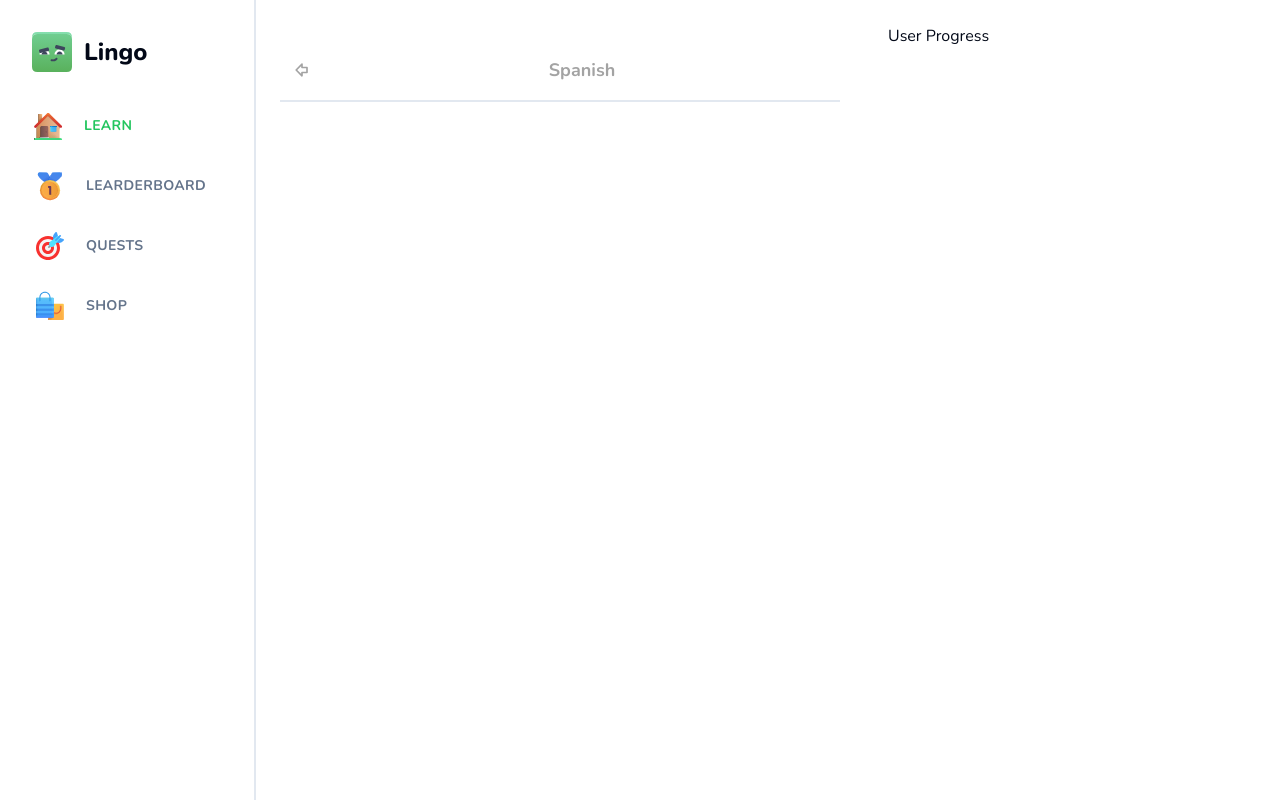
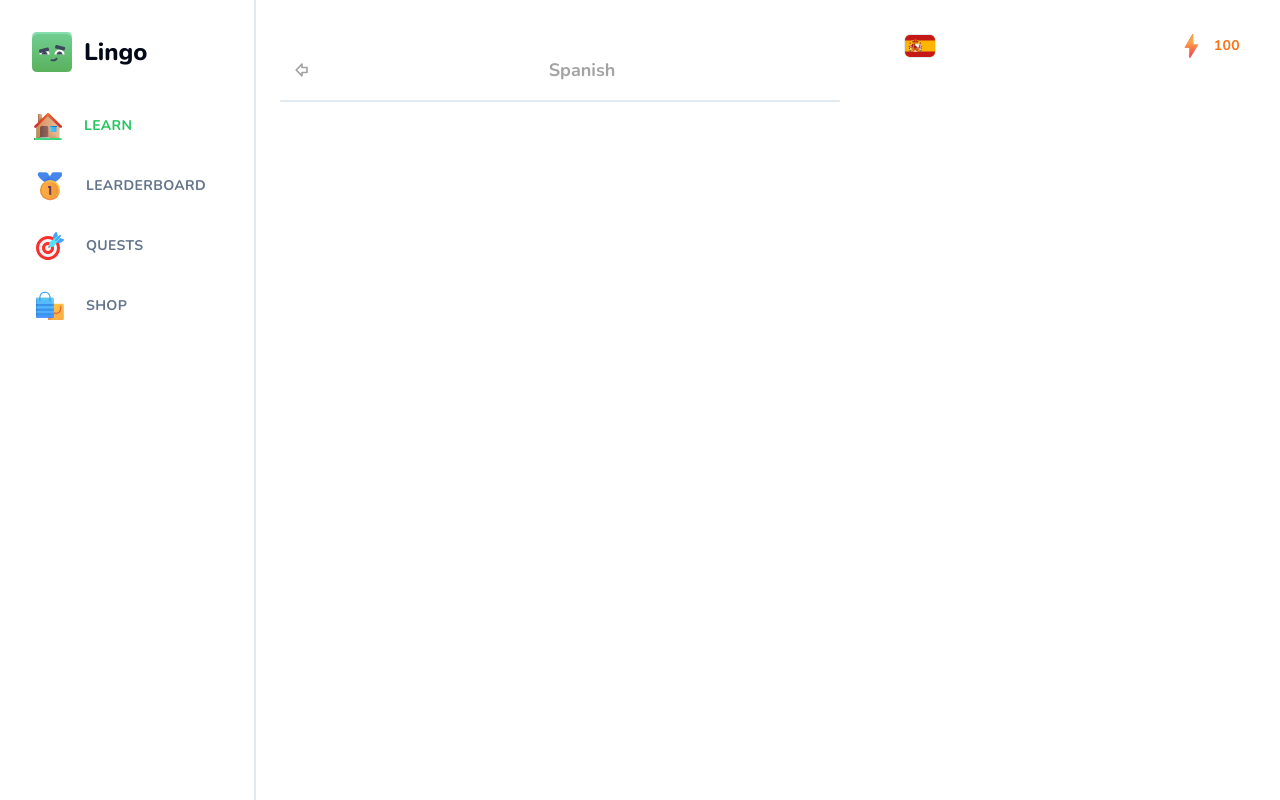
Before and after one commit to myk-francis/next-lingo, a Next.js app: page /learn in a window 1280 px wide. Built offline with nearby package versions, Linux system fonts and the light colour scheme.

Commit message:
Update: user-progress added points

```diff
--- a/app/(main)/learn/page.tsx
+++ b/app/(main)/learn/page.tsx
@@ -12,7 +12,11 @@
       </FeedWrapper>
       <StickyWrapper>
         <UserProgress
-          activeCourse={{}}
+          activeCourse={{
+            title: "Spanish",
+            imageSrc: "/es.svg",
+            imageAlt: "Spanish",
+          }}
           hearts={5}
           points={100}
           hasActiveSubscription={false}
--- a/components/user-progress.tsx
+++ b/components/user-progress.tsx
@@ -1,3 +1,7 @@
+import Link from "next/link";
+import { Button } from "./ui/button";
+import Image from "next/image";
+
 type Props = {
   activeCourse: any;
   hearts: number;
@@ -11,5 +15,32 @@
   points,
   hasActiveSubscription,
 }: Props) => {
-  return <div>User Progress</div>;
+  return (
+    <div className="flex items-center justify-between gap-x-2 w-full">
+      <Link href={"/courses"}>
+        <Button variant={"ghost"}>
+          <Image
+            src={activeCourse.imageSrc}
+            alt={activeCourse.title}
+            width={32}
+            height={32}
+            className="rounded-md border"
+          />
+        </Button>
+      </Link>
+
+      <Link href={"/shop"}>
+        <Button variant={"ghost"} className="text-orange-500">
+          <Image
+            src={"/points.svg"}
+            alt={"Points"}
+            width={28}
+            height={28}
+            className="mr-2"
+          />
+          {points}
+        </Button>
+      </Link>
+    </div>
+  );
 };
```
